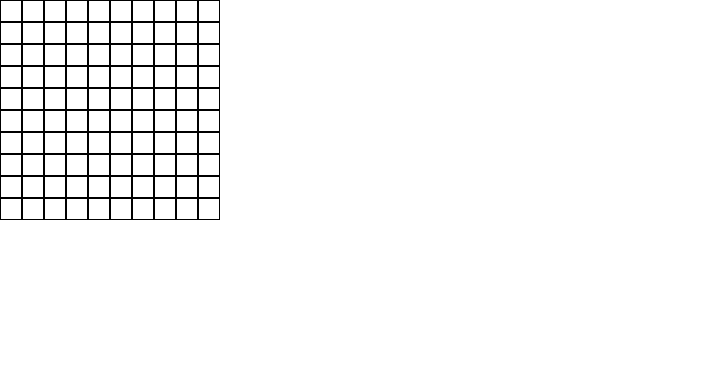
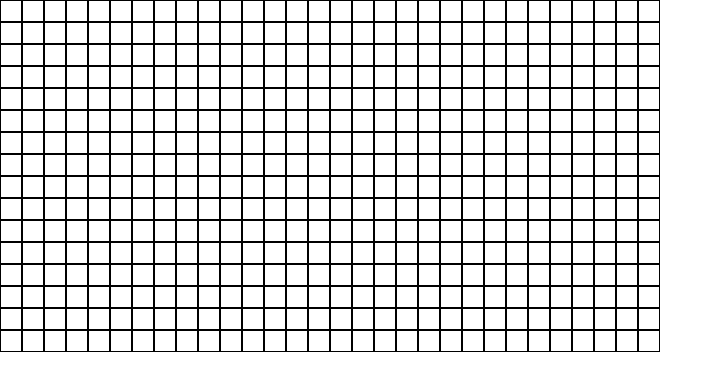
Before and after one commit to nomentech/minesweeper, a React (Create React App) app: page / in a window 1280 px wide. Shown: the top 390 px of the page, without its empty margins (0-723 px from the left). Built offline with nearby package versions, Linux system fonts and the light colour scheme.

Commit message:
implement first click rule, and refactor code structure

```diff
--- a/src/components/Board.tsx
+++ b/src/components/Board.tsx
@@ -1,3 +1,4 @@
+import { useState } from 'react'
 import Square from './Sqaure'
 import { useBoard, useBoardDispatch } from '../context/BoardContext'
 
@@ -5,9 +6,16 @@ export default function Board() {
   const board = useBoard()
   const dispatch = useBoardDispatch()
 
+  const [isFirstClick, setIsFirstClick] = useState(true)
+
   function handleClick(x: number, y: number) {
+    if (isFirstClick) {
+      dispatch({ type: 'firstClick', cell: { x, y } })
+      setIsFirstClick(false)
+    }
+
     if (!board[x][y].isRevealed && !board[x][y].isFlag) {
-      dispatch({ type: 'click', cell: { x, y } })
+      dispatch({ type: 'leftClick', cell: { x, y } })
     }
   }
 
--- a/src/components/Sqaure.tsx
+++ b/src/components/Sqaure.tsx
@@ -1,4 +1,4 @@
-import { Cell } from '../context/minesweeper'
+import { Cell } from '../minesweeper/types'
 
 export default function Square({
   cell,
--- a/src/context/BoardContext.tsx
+++ b/src/context/BoardContext.tsx
@@ -1,19 +1,20 @@
 import { createContext, ReactNode, useContext } from 'react'
 import { useImmerReducer } from 'use-immer'
+
+import { createEmptyBoard, createBoard } from '../minesweeper/boardCreator'
 import {
-  Cell,
-  generateBoard,
   revealCell,
   revealNeighbors,
   toggleFlag,
-} from './minesweeper'
+} from '../minesweeper/gamePlayer'
+import { Cell } from '../minesweeper/types'
 
-const initialBoard = generateBoard()
-const BoardContext = createContext<Cell[][]>(initialBoard)
-const BoardDispatchContext = createContext<any>(null)
+const emptyBoard = createEmptyBoard()
+const BoardContext = createContext<Cell[][]>(emptyBoard)
+const BoardDispatchContext = createContext<React.Dispatch<any>>(() => null)
 
 export function BoardProvider({ children }: { children: ReactNode }) {
-  const [board, dispatch] = useImmerReducer(boardReducer, initialBoard)
+  const [board, dispatch] = useImmerReducer(boardReducer, emptyBoard)
 
   return (
     <BoardContext.Provider value={board}>
@@ -35,7 +36,11 @@ export function useBoardDispatch() {
 function boardReducer(draft: Cell[][], action: any) {
   const { type, cell } = action
   switch (type) {
-    case 'click':
+    case 'firstClick':
+      createBoard(draft, cell.x, cell.y)
+      break
+
+    case 'leftClick':
       revealCell(draft, cell.x, cell.y)
       break
 
--- a/src/context/minesweeper.ts
+++ /dev/null
@@ -1,178 +0,0 @@
-const height = 10
-const width = 10
-const mines = 10
-
-export interface Cell {
-  isMine: boolean,
-  isFlag: boolean,
-  isRevealed: boolean,
-  mineCount: number
-}
-
-function generateBoard() {
-  const emptyField = createEmptyField()
-  const mineField = placeMines(emptyField)
-  const board = createBoard(mineField)
-
-  return board
-}
-
-function createEmptyField() {
-  const field: Cell[][] = []
-  for (let i = 0; i < height; i++) {
-    field[i] = []
-    for (let j = 0; j < width; j++) {
-      field[i][j] = {
-        isMine: false,
-        isFlag: false,
-        isRevealed: false,
-        mineCount: 0
-      }
-    }
-  }
-
-  return field
-}
-
-function placeMines(emptyField: Cell[][]) {
-  let mineCount = 0
-  const field = deepClone(emptyField)
-
-  while (mineCount < mines) {
-    const x = Math.floor(Math.random() * width)
-    const y = Math.floor(Math.random() * height)
-
-    if (!field[y][x].isMine) {
-      field[y][x].isMine = true
-      mineCount++
-    }
-  }
-
-  return field
-}
-
-function createBoard(mineField: Cell[][]) {
-  const field = deepClone(mineField)
-
-  for (let i = 0; i < height; i++) {
-    for (let j = 0; j < width; j++) {
-      if (!field[i][j].isMine) {
-        field[i][j].mineCount = countMines(i, j, field)
-      }
-    }
-  }
-
-  return field
-}
-
-function countMines(row: number, col: number, field: Cell[][]) {
-  let count = 0
-  const neighbors = getNeighbors(field, row, col)
-
-  neighbors.forEach(neighbor => {
-    const i = neighbor[0]
-    const j = neighbor[1]
-    if (field[i][j].isMine) count++
-  })
-
-  return count
-}
-
-function deepClone(arr: Cell[][]): Cell[][] {
-  return JSON.parse(JSON.stringify(arr))
-}
-
-//
-
-function revealNeighbors(board: Cell[][], x: number, y: number) {
-  const neighbors = getNeighbors(board, x, y)
-  const flagCount = countNeighborFlag(board, neighbors)
-  const mineCount = board[x][y].mineCount
-
-  if (mineCount !== flagCount) return board
-
-  neighbors.forEach((neighbor) => {
-    const i = neighbor[0]
-    const j = neighbor[1]
-    if (!board[i][j].isMine && board[i][j].isFlag) {
-      revealAll(board)
-    }
-    revealCell(board, i, j)
-  })
-}
-
-function countNeighborFlag(board: Cell[][], neighbors: number[][]) {
-  let count = 0
-  neighbors.forEach((neighbor) => {
-    const i = neighbor[0]
-    const j = neighbor[1]
-    if (board[i][j].isFlag) count++
-  })
-
-  return count
-}
-
-function revealCell(board: Cell[][], x: number, y: number) {
-  if (board[x][y].isMine && !board[x][y].isFlag) {
-    revealAll(board)
-  }
-
-  board[x][y].isRevealed = true
-
-  if (board[x][y].mineCount === 0) {
-    revealEmptyCell(board, x, y)
-  }
-}
-
-function revealAll(board: Cell[][]) {
-  board.forEach((row) =>
-    row.forEach((col) => {
-      col.isRevealed = true
-    })
-  )
-}
-
-function revealEmptyCell(board: Cell[][], x: number, y: number) {
-  const neighbors = getNeighbors(board, x, y)
-
-  for (let index = 0; index < neighbors.length; index++) {
-    const i = neighbors[index][0]
-    const j = neighbors[index][1]
-    if (board[i][j].isRevealed) continue
-
-    board[i][j].isRevealed = true
-    if (board[i][j].mineCount === 0) {
-      revealEmptyCell(board, i, j)
-    }
-  }
-}
-
-function getNeighbors(board: Cell[][], x: number, y: number) {
-  const height = board.length
-  const width = board[0].length
-  const neighbors = []
-
-  for (let i = x - 1; i < x + 2; i++) {
-    if (i < 0 || i >= height) continue
-    for (let j = y - 1; j < y + 2; j++) {
-      if (j < 0 || j >= width) continue
-      if (i !== x || j !== y) {
-        neighbors.push([i, j])
-      }
-    }
-  }
-
-  return neighbors
-}
-
-function toggleFlag(board: Cell[][], x: number, y: number) {
-  if (!board[x][y].isFlag && !board[x][y].isRevealed) {
-    board[x][y].isFlag = true
-    board[x][y].isRevealed = true
-  } else if (board[x][y].isFlag) {
-    board[x][y].isFlag = false
-    board[x][y].isRevealed = false
-  }
-}
-
-export { generateBoard, revealCell, revealNeighbors, toggleFlag}
--- /dev/null
+++ b/src/minesweeper/boardCreator.ts
@@ -0,0 +1,74 @@
+import { Cell } from "./types"
+import { getNeighbors } from "./utils"
+
+const height = 16
+const width = 30
+const mines = 99
+
+function createBoard(board: Cell[][], x: number, y: number) {
+  // const emptyBoard = createEmptyBoard()
+  const boardWithMines = plantMines(board, x, y)
+  const finalBoard = calculateMines(boardWithMines)
+
+  return finalBoard
+}
+
+function createEmptyBoard() {
+  const board: Cell[][] = []
+  for (let i = 0; i < height; i++) {
+    board[i] = []
+    for (let j = 0; j < width; j++) {
+      board[i][j] = {
+        isMine: false,
+        isFlag: false,
+        isRevealed: false,
+        mineCount: 0
+      }
+    }
+  }
+
+  return board
+}
+
+function plantMines(board: Cell[][], x: number, y: number) {
+  let mineCount = 0
+
+  while (mineCount < mines) {
+    const i = Math.floor(Math.random() * height)
+    const j = Math.floor(Math.random() * width)
+
+    if (!board[i][j].isMine && i !== x && j !== y) {
+      board[i][j].isMine = true
+      mineCount++
+    }
+  }
+
+  return board
+}
+
+function calculateMines(board: Cell[][]) {
+  for (let i = 0; i < height; i++) {
+    for (let j = 0; j < width; j++) {
+      if (!board[i][j].isMine) {
+        board[i][j].mineCount = countMines(i, j, board)
+      }
+    }
+  }
+
+  return board
+}
+
+function countMines(row: number, col: number, board: Cell[][]) {
+  let count = 0
+  const neighbors = getNeighbors(board, row, col)
+
+  neighbors.forEach(neighbor => {
+    const i = neighbor[0]
+    const j = neighbor[1]
+    if (board[i][j].isMine) count++
+  })
+
+  return count
+}
+
+export { createBoard, createEmptyBoard }
--- /dev/null
+++ b/src/minesweeper/gamePlayer.ts
@@ -0,0 +1,77 @@
+import { Cell } from './types'
+import { getNeighbors } from './utils'
+
+function revealNeighbors(board: Cell[][], x: number, y: number) {
+  const neighbors = getNeighbors(board, x, y)
+  const flagCount = countNeighborFlag(board, neighbors)
+  const mineCount = board[x][y].mineCount
+
+  if (mineCount !== flagCount) return board
+
+  neighbors.forEach((neighbor) => {
+    const i = neighbor[0]
+    const j = neighbor[1]
+    if (!board[i][j].isMine && board[i][j].isFlag) {
+      revealAll(board)
+    }
+    revealCell(board, i, j)
+  })
+}
+
+function countNeighborFlag(board: Cell[][], neighbors: number[][]) {
+  let count = 0
+  neighbors.forEach((neighbor) => {
+    const i = neighbor[0]
+    const j = neighbor[1]
+    if (board[i][j].isFlag) count++
+  })
+
+  return count
+}
+
+function revealCell(board: Cell[][], x: number, y: number) {
+  if (board[x][y].isMine && !board[x][y].isFlag) {
+    revealAll(board)
+  }
+
+  board[x][y].isRevealed = true
+
+  if (board[x][y].mineCount === 0) {
+    revealEmptyCell(board, x, y)
+  }
+}
+
+function revealAll(board: Cell[][]) {
+  board.forEach((row) =>
+    row.forEach((col) => {
+      col.isRevealed = true
+    })
+  )
+}
+
+function revealEmptyCell(board: Cell[][], x: number, y: number) {
+  const neighbors = getNeighbors(board, x, y)
+
+  for (let index = 0; index < neighbors.length; index++) {
+    const i = neighbors[index][0]
+    const j = neighbors[index][1]
+    if (board[i][j].isRevealed) continue
+
+    board[i][j].isRevealed = true
+    if (board[i][j].mineCount === 0) {
+      revealEmptyCell(board, i, j)
+    }
+  }
+}
+
+function toggleFlag(board: Cell[][], x: number, y: number) {
+  if (!board[x][y].isFlag && !board[x][y].isRevealed) {
+    board[x][y].isFlag = true
+    board[x][y].isRevealed = true
+  } else if (board[x][y].isFlag) {
+    board[x][y].isFlag = false
+    board[x][y].isRevealed = false
+  }
+}
+
+export { revealCell, revealNeighbors, toggleFlag}
--- /dev/null
+++ b/src/minesweeper/types.ts
@@ -0,0 +1,6 @@
+export interface Cell {
+  isMine: boolean,
+  isFlag: boolean,
+  isRevealed: boolean,
+  mineCount: number
+}
--- /dev/null
+++ b/src/minesweeper/utils.ts
@@ -0,0 +1,19 @@
+import { Cell } from "./types"
+
+export function getNeighbors(board: Cell[][], x: number, y: number) {
+  const height = board.length
+  const width = board[0].length
+  const neighbors = []
+
+  for (let i = x - 1; i < x + 2; i++) {
+    if (i < 0 || i >= height) continue
+    for (let j = y - 1; j < y + 2; j++) {
+      if (j < 0 || j >= width) continue
+      if (i !== x || j !== y) {
+        neighbors.push([i, j])
+      }
+    }
+  }
+
+  return neighbors
+}
```
